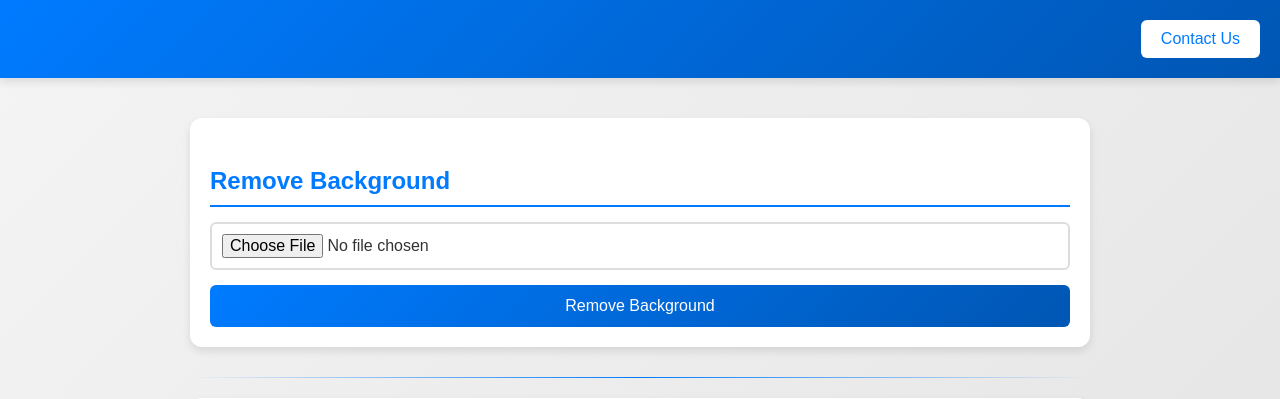
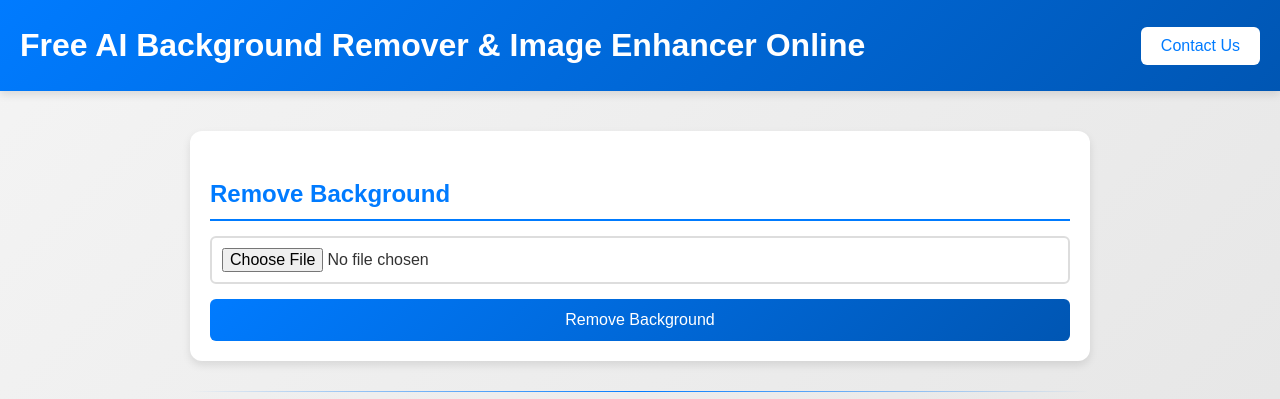
Before and after one commit to Deva2162/ai-powered-image-studio, a Flask app: page / in a window 1280 px wide. Shown: the top 399 px of the page. Run offline with Flask 3, Linux system fonts and the light colour scheme.

Commit message:
Update index.html

```diff
--- a/templates/index.html
+++ b/templates/index.html
@@ -20,7 +20,7 @@
 <body>
     <!-- Header section with title and Contact Us button -->
     <header class="header">
-        <h2 class="header-title"></h2>
+        <h1 class="header-title">Free AI Background Remover & Image Enhancer Online</h1>
         <a href="{{ url_for('contact') }}" class="contact-link">
             <button class="btn contact-btn">Contact Us</button>
         </a>
```
